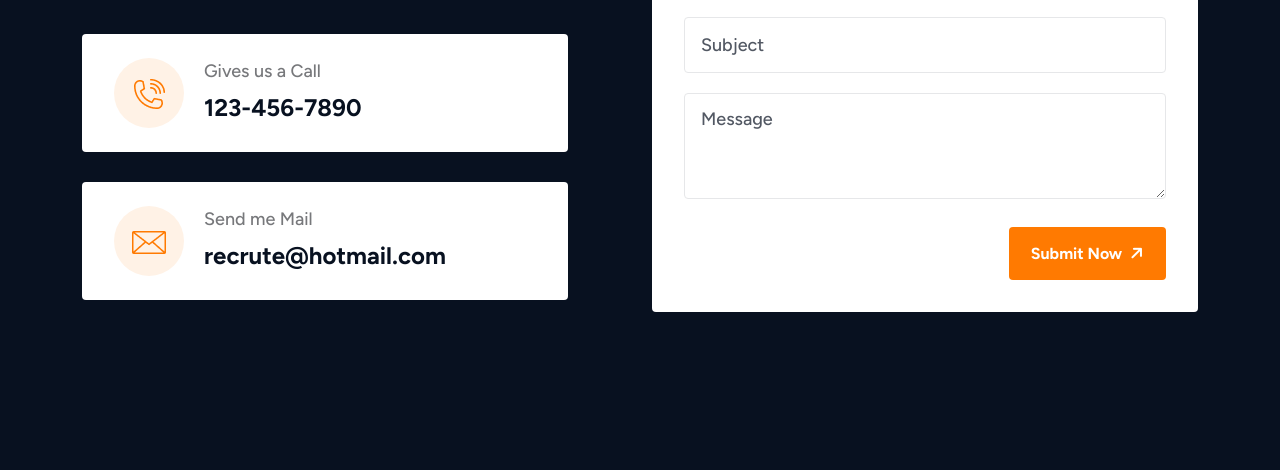
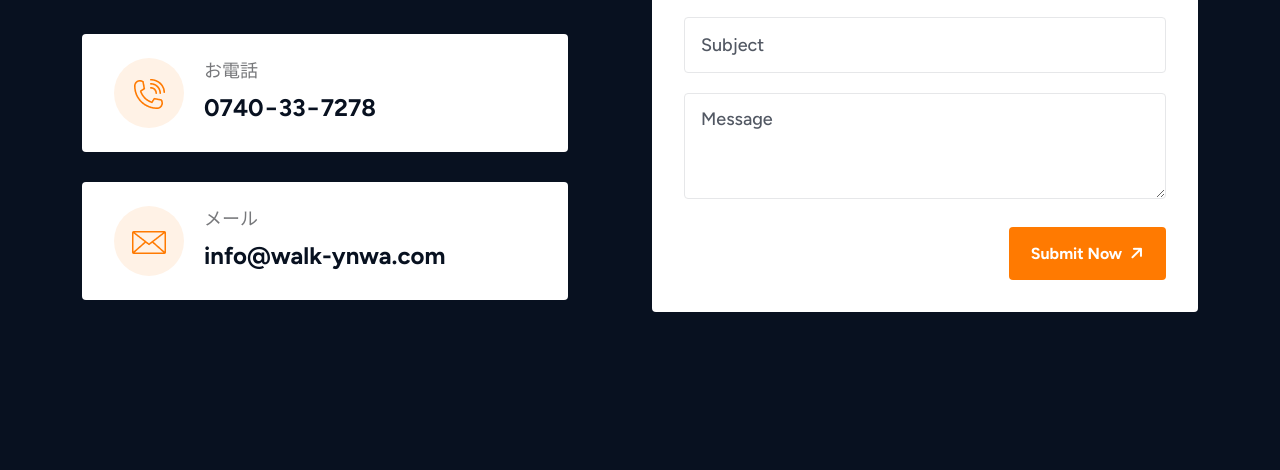
Before and after one commit to walkynwa/walkynwa.github.io, a plain HTML site: page about2.html in a window 1280 px wide. Shown: the part 5330-5800 px from the top of the page. Drawn offline with Linux system fonts and the light colour scheme.

Commit message:
Add files via upload

```diff
--- a/about2.html
+++ b/about2.html
@@ -615,8 +615,8 @@
                             <img src="assets/img/icons/contact-icon1.png" alt="">
                           </div>
                           <div class="heading">
-                            <p>Gives us a Call</p>
-                            <a href="tel:123-456-7890">123-456-7890</a>
+                            <p>お電話</p>
+                            <a href="tel:0740337278">0740−33−7278</a>
                           </div>
                         </div>
                       </div>
@@ -627,8 +627,8 @@
                             <img src="assets/img/icons/contact-icon2.png" alt="">
                           </div>
                           <div class="heading">
-                            <p>Send me Mail</p>
-                            <a href="mailto:recrute@hotmail.com">recrute@hotmail.com</a>
+                            <p>メール</p>
+                            <a href="mailto:info@walk-ynwa.com">info@walk-ynwa.com</a>
                           </div>
                         </div>
                       </div>
```
